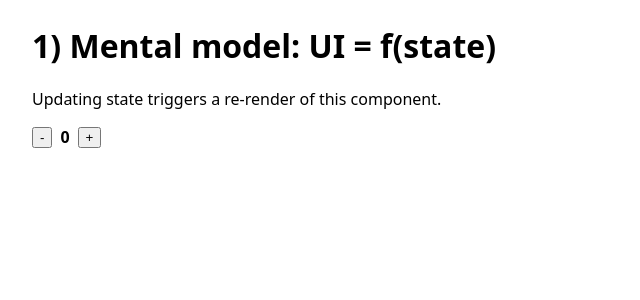
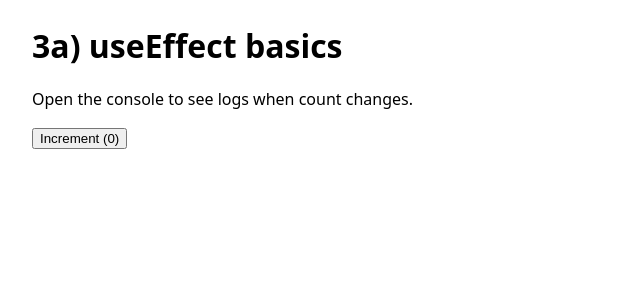
Before and after one commit to chrgue/react-intro, a React (Vite) app: page / in a window 1280 px wide. Shown: the top 300 px of the page, without its empty margins (0-640 px from the left). Built offline with nearby package versions, Linux system fonts and the light colour scheme.

Commit message:
feat(03a): simple useEffect with console.log

```diff
--- a/src/App.tsx
+++ b/src/App.tsx
@@ -1,17 +1,20 @@
-import {useState} from "react";
+import { useEffect, useState } from 'react';
 
 export default function App() {
     const [count, setCount] = useState(0);
 
+    // Effect runs every time `count` changes
+    useEffect(() => {
+        console.log("Effect: count changed →", count);
+        // cleanup runs before next effect or unmount
+        return () => console.log("Cleanup: before next effect or unmount");
+    }, [count]);
+
     return (
         <div style={{ fontFamily: 'system-ui, sans-serif', margin: 24 }}>
-            <h1>1) Mental model: UI = f(state)</h1>
-            <p>Updating state triggers a re-render of this component.</p>
-            <div style={{ display: 'flex', gap: 8, alignItems: 'center' }}>
-                <button onClick={() => setCount((c) => c - 1)}>-</button>
-                <strong>{count}</strong>
-                <button onClick={() => setCount((c) => c + 1)}>+</button>
-            </div>
+            <h1>3a) useEffect basics</h1>
+            <p>Open the console to see logs when count changes.</p>
+            <button onClick={() => setCount((c) => c + 1)}>Increment ({count})</button>
         </div>
     );
 }
```
